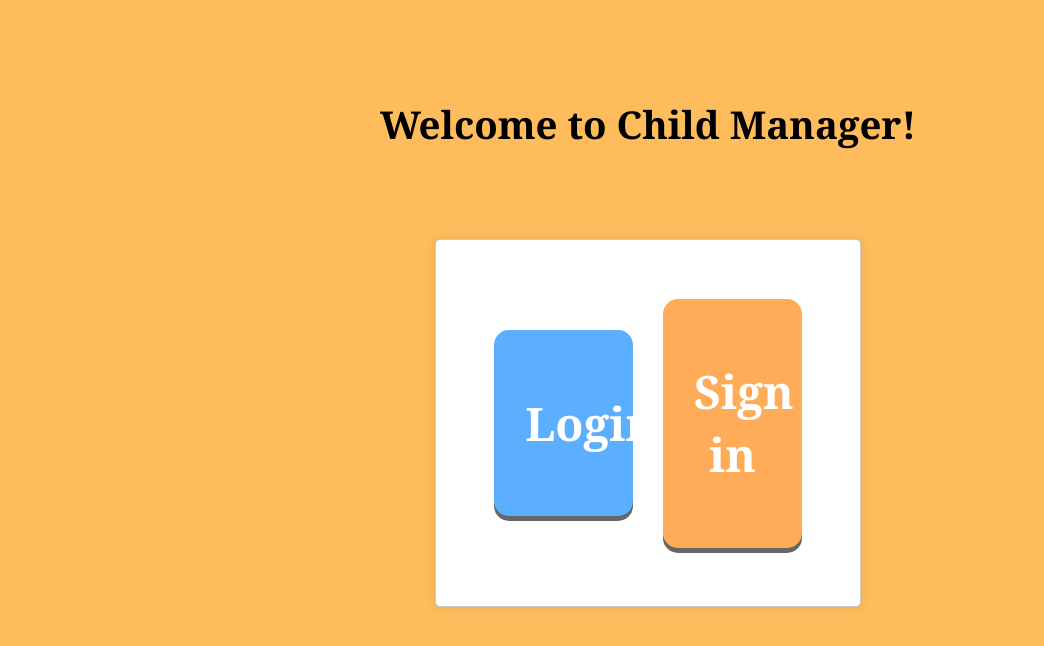
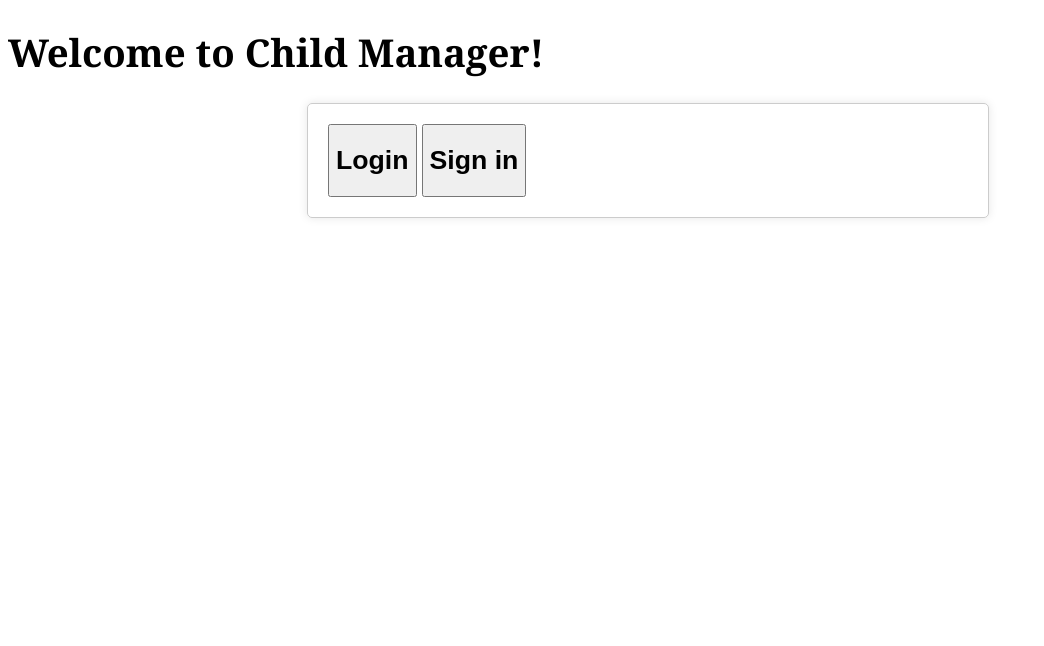
Before and after one commit to itsdianamxn/WEBTech, a PHP site: page /welcomePage.html in a window 1280 px wide. Shown: the top 646 px of the page, without its empty margins (0-1044 px from the left). Run offline with PHP 8.4, Linux system fonts and the light colour scheme.

Commit message:
did.. something

```diff
--- a/styles.css
+++ b/styles.css
@@ -3,40 +3,17 @@ body{
   width: 100%;
   font-size: 120%;
   font-family: Georgia, 'Times New Roman', Times, serif;
-  background-color: #ffbc5c;
-  overflow-x: hidden;
 
-}
-form{
-  background-color: white;
 }
 .container
 {
+  background-color: #ffcd9d;
+  display: flex;
+  align-items: center;
+  flex-direction: row;
+  justify-content: space-around;
   float: left;
 }
-.button-style {
-    display: inline-block;
-    padding: 10px 20px;
-    font-size: 16px;
-    cursor: pointer;
-    text-align: center;
-    text-decoration: none;
-    outline: none;
-    color: #fff;
-    background-color: #4CAF50;
-    border: none;
-    border-radius: 15px;
-    box-shadow: 0 9px #999;
-}
-
-.button-style:hover {background-color: #3e8e41}
-
-.button-style:active {
-    background-color: #3e8e41;
-    box-shadow: 0 5px #666;
-    transform: translateY(4px);
-}
-
 .button {
     margin-top: 10px;
     display: inline-block;
@@ -174,78 +154,67 @@ button#reg:active{
   }
 
   .button-view:hover {
-    background-color: rgb(0, 120, 255);
+    background-color: #6b5cff;
+    color: #fff;
   }
 
   .button-view:active {
-    background-color:  rgb(0, 120, 255);
+    background-color:  #6b5cff;
     box-shadow: 0 5px #666;
     transform: translateY(4px);
   }
   form {
-    width: 30%;
+    width: 50%;
     height: 50%;
     margin: 0 auto;
     padding: 20px;
     border: 1px solid #ccc;
     border-radius: 5px;
     box-shadow: 0px 0px 10px rgba(0,0,0,0.1);
+    justify-content: center;
   }
 
   label,select {
     display: block;
-
-    margin-top: 20px;
-    margin-bottom: 20px;
-
+    margin-bottom: 5px;
   }
 
-  input[type="text"],
-  input[type="email"],
-  input[type="password"],
-  input[type="firstName"],
-  input[type="lastName"],
-  input[type="date"]{
-    width: 100%;
+  input{
+    width: 75%;
     padding: 10px;
     margin-bottom: 15px;
     border: 1px solid #ccc;
     border-radius: 5px;
     box-sizing: border-box;
-    border-color: #80562e;
+
     font-family: Georgia, 'Times New Roman', Times, serif serif;
     font-size: 75%;
-
+    background-color: #ffc58d;
   }
 
   input[type="date"]::-webkit-calendar-picker-indicator {
-    color: white; /* Button text color */
     border: none; /* Remove button border */
     border-radius: 50%; /* Adjust button border radius */
     padding: 10px; /* Adjust button padding */
     cursor: pointer; /* Change cursor on hover */
   }
 
-  input[type="date"]::-webkit-calendar-picker-indicator:hover{
 
-    background-color: #FFAC58;
-  }
-
-  select[name="relationSelect"]{
+  select{
     width: 70%;
     padding: 10px;
     margin-bottom: 15px;
     border: 1px solid #ccc;
     border-radius: 5px;
-    border-color: #80562e;
     box-sizing: border-box;
     font-family: Georgia, 'Times New Roman', Times, serif;
     font-size:70%;
 
   }
 
-  select[name="relationSelect"]:hover{
-      background-color: #ffdebe;
+  select:hover{
+      background-color: #FFAC58;
+      color:white;
   }
   .column {
     justify-content: flex-start;
@@ -275,77 +261,5 @@ button#reg:active{
   column#menu
   {
     justify-content: flex-start;
-  }
-  h1.title{
-    display: flex;
-    justify-content: center;
-    padding: 5%;
-  }
-  .buttons-container{
-
-    display: flex;
-    justify-content: center;
-    align-items: center;
-    padding: 10%;
 
   }
-  button.login{
-    width: 45%;
-    display: inline-block;
-    padding: 10%;
-    font-size: larger;
-    font-family: Georgia, 'Times New Roman', Times, serif;
-    cursor: pointer;
-    text-align: center;
-    text-decoration: none;
-    outline: none;
-    color: #fff;
-    background-color: #5cafff;
-    border: none;
-    border-radius: 15px;
-    box-shadow: 0 5px #666;
-    margin-right:10%;
-  }
-  button.login:hover{
-    background-color: rgb(0,90,200);
-  }
-  button.login:active{
-    background-color:  rgb(0,90,200);
-    box-shadow: 0 5px #666;
-    transform: translateY(4px);
-  }
-
-  button.register-first-page{
-    width: 45%;
-    display: inline-block;
-    padding: 10%;
-    font-size: larger;
-    font-family: Georgia, 'Times New Roman', Times, serif;
-    cursor: pointer;
-    text-align: center;
-    text-decoration: none;
-    outline: none;
-    color: #fff;
-    background-color: #FFAC58;
-    border: none;
-    border-radius: 15px;
-    box-shadow: 0 5px #666;
-  }
-  button.register-first-page:hover{
-    background-color: #c76809;
-  }
-
-  button.register-first-page:active{
-    background-color: #c76809;
-    box-shadow: 0 5px #666;
-    transform: translateY(4px);
-  }
-
-  .register-page{
-    display: flex;
-    width: 100%;
-    height: 100%;
-    justify-content: center;
-    align-items: center;
-    flex-direction: column;
-  }
```
Also changed, not shown: other parts of styles.css (+29 -9 lines), profile.html (+14 -13 lines), registerChild.html (added, +44 -0 lines).
